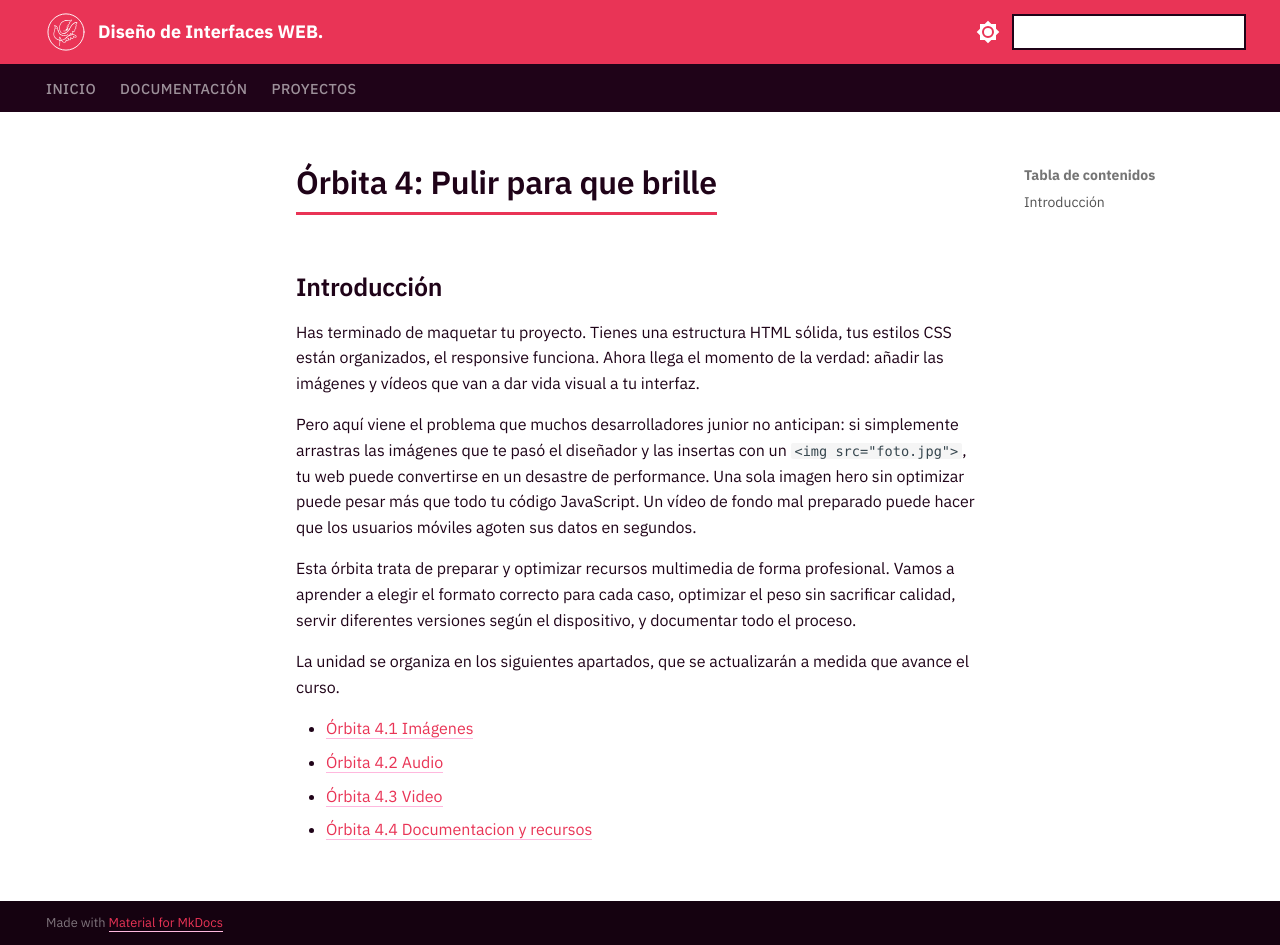
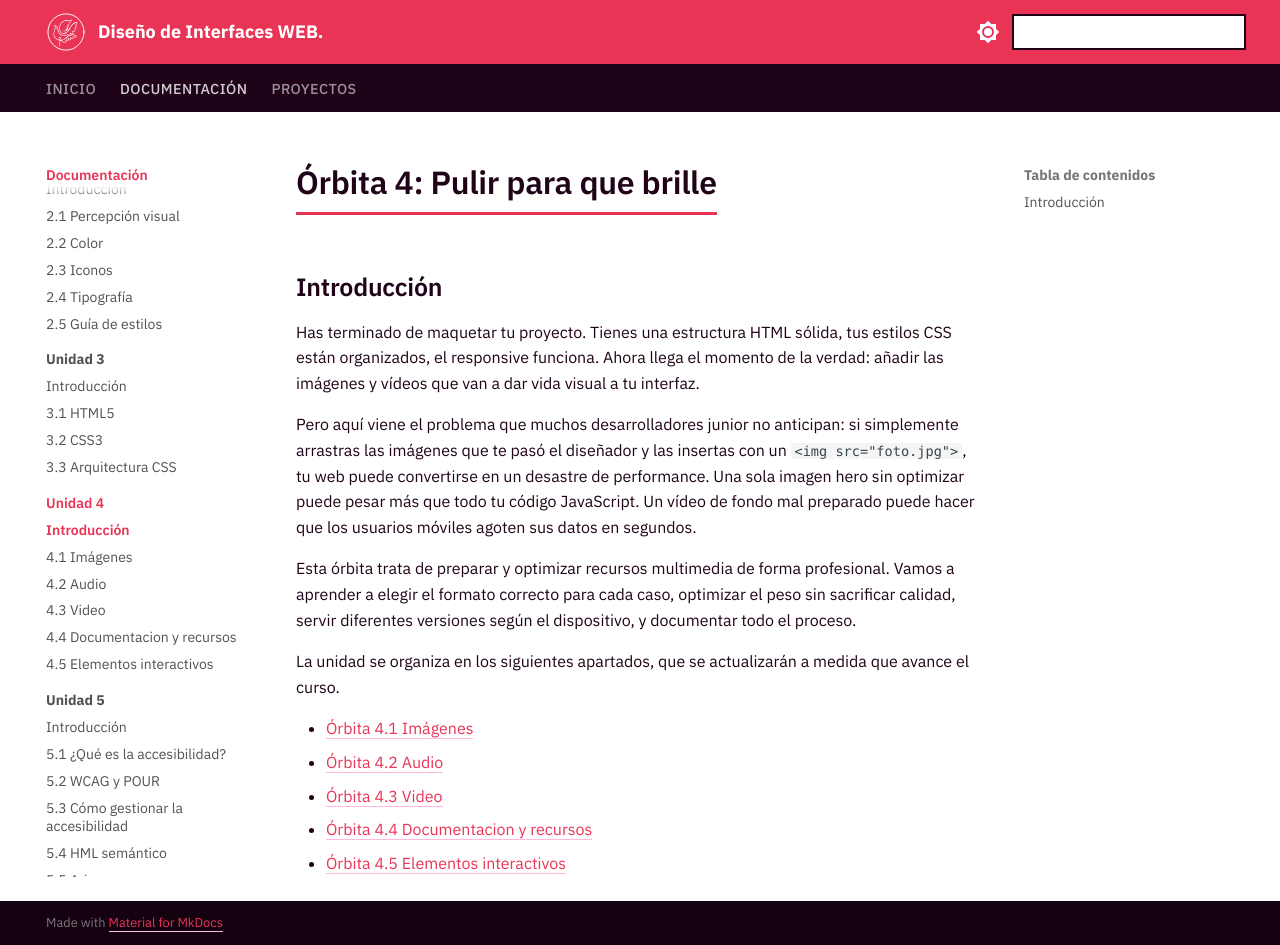
Before and after one commit to envasador/diseno-interfaces-web, an MkDocs documentation site: the page built from docs/documentacion/unidad4/intro.md, in a window 1280 px wide and 945 px high. Built offline with MkDocs 1.6.1 and Material for MkDocs 9.7.7, drawn with Linux system fonts in a browser that asks for light colours.

Commit message:
Actualización índice general.

```diff
--- a/docs/documentacion/unidad4/intro.md
+++ b/docs/documentacion/unidad4/intro.md
@@ -13,3 +13,4 @@ La unidad se organiza en los siguientes apartados, que se actualizarán a medida
 * [Órbita 4.2 Audio](orbita4.2-audio.md)
 * [Órbita 4.3 Video](orbita4.3-video.md)
 * [Órbita 4.4 Documentacion y recursos](orbita4.4-documentacion-y-recursos.md)
+* [Órbita 4.5 Elementos interactivos](orbita4.5-elementos-interactivos.md)
--- a/mkdocs.yml
+++ b/mkdocs.yml
@@ -76,7 +76,23 @@ nav:
       - 3.1 HTML5: documentacion/unidad3/orbita3.1-HTML5-semantico-la-base-de-todo.md
       - 3.2 CSS3: documentacion/unidad3/orbita3.2-css-moderno-arquitectura-y-organizacion.md
       - 3.3 Arquitectura CSS: documentacion/unidad3/orbita3.3-arquitectura-CSS-con-frameworks.md
-
+    - Unidad 4:
+      - Introducción: documentacion/unidad4/intro.md
+      - 4.1 Imágenes: orbita4.1-imagenes.md
+      - 4.2 Audio: orbita4.2-audio.md
+      - 4.3 Video: orbita4.3-video.md
+      - 4.4 Documentacion y recursos: orbita4.4-documentacion-y-recursos.md
+      - 4.5 Elementos interactivos: orbita4.5-elementos-interactivos.md
+    - Unidad 5:
+      - Introducción: documentacion/unidad5/intro.md
+      - 5.1 ¿Qué es la accesibilidad?: orbita5.1-que-es-la-accesibilidad.md
+      - 5.2 WCAG y POUR: orbita5.2-WCAG-POUR.md
+      - 5.3 Cómo gestionar la accesibilidad: orbita5.3-como-gestionar-la-accesibilidad.md
+      - 5.4 HML semántico: orbita5.4-HTML-semantico.md
+      - 5.5 Aria: orbita5.5-aria.md
+      - 5.6 Aspectos claves adicionales: orbita5.6-aspectos-claves-adicionales.md
+      - 5.7 Recursos y referencias: orbita5.7-recursos-y-referencias.md
+      - 5.8 Checklist: orbita5.8-checklist.md
 
   - Proyectos:
     - proyectos/index.md
@@ -98,3 +114,7 @@ nav:
         - Fase 1: proyectos/proyecto3/proyecto-maquetar-para-dar-forma-fase-1.md
         - Fase 2: proyectos/proyecto3/proyecto-maquetar-para-dar-forma-fase-2.md
         - Fase 3: proyectos/proyecto3/proyecto-maquetar-para-dar-forma-fase-3.md
+        - Fase 4: proyectos/proyecto3/proyecto-maquetar-para-dar-forma-fase-4.md
+        - Fase 5: proyectos/proyecto3/proyecto-maquetar-para-dar-forma-fase-5.md
+        - Fase 6: proyectos/proyecto3/proyecto-maquetar-para-dar-forma-fase-6.md
+        - Fase 7: proyectos/proyecto3/proyecto-maquetar-para-dar-forma-fase-7.md
```
Also changed, not shown: docs/documentacion/index.md (+2 -1 lines).
